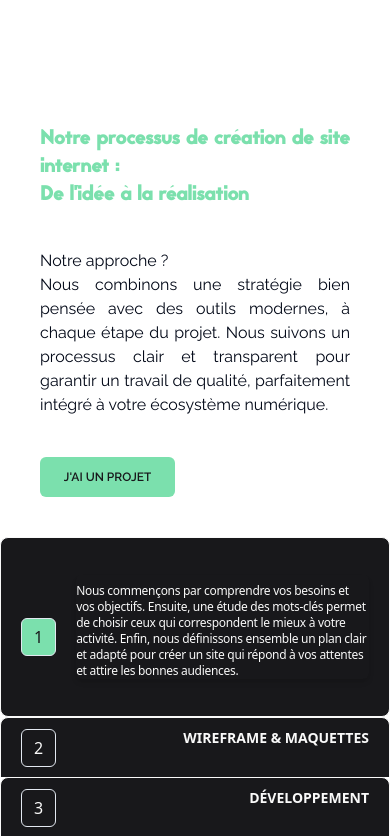
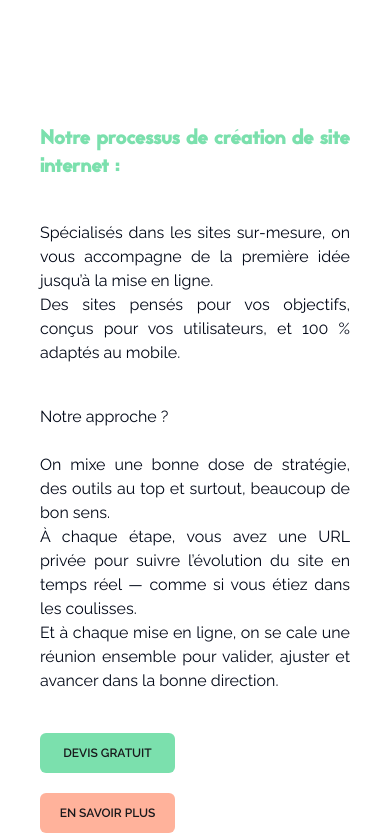
Before and after one commit to webcreatis/WC, a Next.js app: page / in a window 390 px wide. Shown: the part 8828-9664 px from the top of the page. Built offline with nearby package versions, Linux system fonts and the light colour scheme.

Commit message:
WEBCREATIS > HOME > Refacto section methods

```diff
--- a/app/components/MethodSection.tsx
+++ b/app/components/MethodSection.tsx
@@ -14,22 +14,39 @@ export default function MethodSection() {
         <div className="w-[50%] flex flex-col items-start p-10 xs:w-full lg:w-[50%]">
           <h2 className="text-4xl font-semibold font-jaapokki text-green pb-10 xs:text-xl tablet:text-2xl">
             Notre processus de création de site internet : <br />
-            De l’idée à la réalisation
           </h2>
           <p className="font-raleway text-justify pb-10 xs:text-base tablet:text-base">
-            Notre approche ?<br /> Nous combinons une stratégie bien pensée avec
-            des outils modernes, à chaque étape du projet. Nous suivons un
-            processus clair et transparent pour garantir un travail de qualité,
-            parfaitement intégré à votre écosystème numérique.
+            Spécialisés dans les sites sur-mesure, on vous accompagne de la
+            première idée jusqu’à la mise en ligne.
+            <br />
+            Des sites pensés pour vos objectifs, conçus pour vos utilisateurs,
+            et 100 % adaptés au mobile.
           </p>
+          <p className="font-raleway text-justify pb-10 xs:text-base tablet:text-base">
+            Notre approche ?<br /> <br />
+            On mixe une bonne dose de stratégie, des outils au top et surtout,
+            beaucoup de bon sens. <br />
+            À chaque étape, vous avez une URL privée pour suivre l’évolution du
+            site en temps réel — comme si vous étiez dans les coulisses. <br />
+            Et à chaque mise en ligne, on se cale une réunion ensemble pour
+            valider, ajuster et avancer dans la bonne direction.
+          </p>
+          <div className="flex gap-5 xs:flex-col md:flex-row">
             <Button
-            text="j'ai un projet"
+              text="Devis gratuit"
               bg="bg-green"
               color="text-black"
               onClick={() =>
                 (window.location.href = "mailto:contact.webcreatis@gmail.com")
               }
             />
+            <Button
+              text="En savoir plus"
+              bg="bg-corail"
+              color="text-black"
+              onClick={() => (window.location.href = "/creation-site-internet")}
+            />
+          </div>
         </div>
         <div className="w-[50%] xs:w-full lg:w-[50%]">
           <HorizontalAccordion />
--- /dev/null
+++ b/app/datas/methoddatas.ts
@@ -0,0 +1,42 @@
+type AccordionItemsTypes = {
+  title: string;
+  content: string;
+  bg: string;
+};
+
+
+const accordionItems: AccordionItemsTypes[] = [
+  {
+    title: "Analyse & Stratégie",
+    content: `Nous commençons par comprendre vos besoins et vos objectifs. Ensuite, une étude des mots-clés permet de choisir ceux qui correspondent le mieux à votre activité.
+    Enfin, nous définissons ensemble un plan clair et adapté pour créer un site qui répond à vos attentes et attire les bonnes audiences.`,
+    bg: "bg-white",
+  },
+  {
+    title: "Wireframe & Maquettes",
+    content: `Wireframes et maquettes :\n
+    On imagine d’abord la structure du site pour que l’information soit super claire,
+    puis on s’assure que tout roule niveau navigation et expérience utilisateur !`,
+    bg: "bg-white",
+  },
+  {
+    title: "Développement",
+    content: `Nous créons votre site web sur-mesure, en répondant exactement à vos besoins, avec une priorité sur le mobile-first.
+    En plus, nous intégrons des outils top comme les CMS (Directus, Strapi), les systèmes de mailing (Mailchimp), et bien plus, pour vous offrir une expérience ultra fluide et hyper connectée.`,
+    bg: "bg-white",
+  },
+  {
+    title: "Optimisations SEO",
+    content: `Dès le départ, on met le SEO au cœur du projet ! On choisit les mots-clés stratégiques, on crée une stratégie éditoriale percutante et on configure les redirections pour une meilleure visibilité.
+    Avant le lancement, on vérifie tout : les titres, le balisage, la vitesse du site, et l’accessibilité pour garantir des performances optimales selon les critères de Google Web Vitals`,
+    bg: "bg-white",
+  },
+  {
+    title: "Tests & Déploiement",
+    content: `Nous testons la compatibilité du site sur tous les appareils et navigateurs. Avant le lancement, nous vérifions que tout fonctionne parfaitement.
+    Après mise en ligne, nous suivons les performances et ajustons selon les retours et les indicateurs SEO.`,
+    bg: "bg-white",
+  },
+];
+
+export default accordionItems
--- a/app/ui/HorizontalAccordion.tsx
+++ b/app/ui/HorizontalAccordion.tsx
@@ -2,40 +2,7 @@
 
 import { cn } from "@/lib/utils";
 import { useState } from "react";
-
-const accordionItems = [
-  {
-    title: "Analyse & Stratégie",
-    content: `Nous commençons par comprendre vos besoins et vos objectifs. Ensuite, une étude des mots-clés permet de choisir ceux qui correspondent le mieux à votre activité.
-    Enfin, nous définissons ensemble un plan clair et adapté pour créer un site qui répond à vos attentes et attire les bonnes audiences.`,
-    bg: "bg-black",
-  },
-  {
-    title: "Wireframe & Maquettes",
-    content: `Wireframes et maquettes :\n
-    On imagine d’abord la structure du site pour que l’information soit super claire,
-    puis on s’assure que tout roule niveau navigation et expérience utilisateur !`,
-    bg: "bg-black",
-  },
-  {
-    title: "Développement",
-    content: `Nous créons votre site web sur-mesure, en répondant exactement à vos besoins, avec une priorité sur le mobile-first.
-    En plus, nous intégrons des outils top comme les CMS (Directus, Strapi), les systèmes de mailing (Mailchimp), et bien plus, pour vous offrir une expérience ultra fluide et hyper connectée.`,
-    bg: "bg-black",
-  },
-  {
-    title: "Optimisations SEO",
-    content: `Dès le départ, on met le SEO au cœur du projet ! On choisit les mots-clés stratégiques, on crée une stratégie éditoriale percutante et on configure les redirections pour une meilleure visibilité.
-    Avant le lancement, on vérifie tout : les titres, le balisage, la vitesse du site, et l’accessibilité pour garantir des performances optimales selon les critères de Google Web Vitals`,
-    bg: "bg-black",
-  },
-  {
-    title: "Tests & Déploiement",
-    content: `Nous testons la compatibilité du site sur tous les appareils et navigateurs. Avant le lancement, nous vérifions que tout fonctionne parfaitement.
-    Après mise en ligne, nous suivons les performances et ajustons selon les retours et les indicateurs SEO.`,
-    bg: "bg-black",
-  },
-];
+import accordionItems from "../datas/methoddatas";
 
 export default function HorizontalAccordion() {
   const [activeIndex, setActiveIndex] = useState(0);
@@ -54,7 +21,7 @@ export default function HorizontalAccordion() {
           {/* Background & Overlay */}
           <div
             className={cn(
-              "relative h-full flex flex-col items-center justify-between border-[1px] border-solid border-white rounded-lg inset-0 transition-opacity duration-700 pt-5 pb-32 xs:flex-row lg:flex-col",
+              "relative h-full flex flex-col items-center justify-between border-[1px] shadow-md border-solid border-black rounded-lg inset-0 transition-opacity duration-700 pt-5 pb-32 xs:flex-row lg:flex-col",
               item.bg,
               activeIndex === index
                 ? "justify-start items-center p-5 gap-5"
@@ -64,7 +31,7 @@ export default function HorizontalAccordion() {
             {/* Number */}
             <div
               className={cn(
-                "number text-white flex justify-center items-center rounded-md border-[1px] border-solid w-[38px] h-[38px] xs:p-3 xs:mt-5 xs:ml-5 lg:ml-0",
+                "number text-black flex justify-center items-center rounded-md border-[1px] border-solid border-green w-[38px] h-[38px] xs:p-3 xs:mt-5 xs:ml-5 lg:ml-0",
                 activeIndex === index
                   ? "bg-green text-black xs:ml-0"
                   : "bg-transparent"
@@ -76,7 +43,7 @@ export default function HorizontalAccordion() {
             {/* Title */}
             <h3
               className={cn(
-                "text-white font-semibold uppercase z-10 w-56 absolute transform xs:right-5 xs:text-right lg:bottom-14 lg:text-left lg:-translate-y-16 lg:-right-16",
+                "text-black font-semibold uppercase z-10 w-56 absolute transform xs:right-5 xs:text-right lg:bottom-14 lg:text-left lg:-translate-y-16 lg:-right-16",
                 activeIndex === index
                   ? "text-base hidden"
                   : "text-sm xs:rotate-0 lg:-rotate-90"
@@ -88,7 +55,7 @@ export default function HorizontalAccordion() {
             {/* Content */}
             <div
               className={cn(
-                "transition-all duration-500 ease-in-out text-white text-sm z-20 shadow-md rounded-md text-left tracking-tight xs:text-xs tablet:text-sm",
+                "transition-all duration-500 ease-in-out text-black text-base z-20 rounded-md text-left tracking-tight xs:text-xs tablet:text-base",
                 activeIndex === index
                   ? "max-h-[300px] opacity-100 xs:pt-2 lg:pt-10"
                   : "max-h-0 opacity-0 overflow-hidden"
```
Lines whose indentation alone changed are shown as unchanged.
